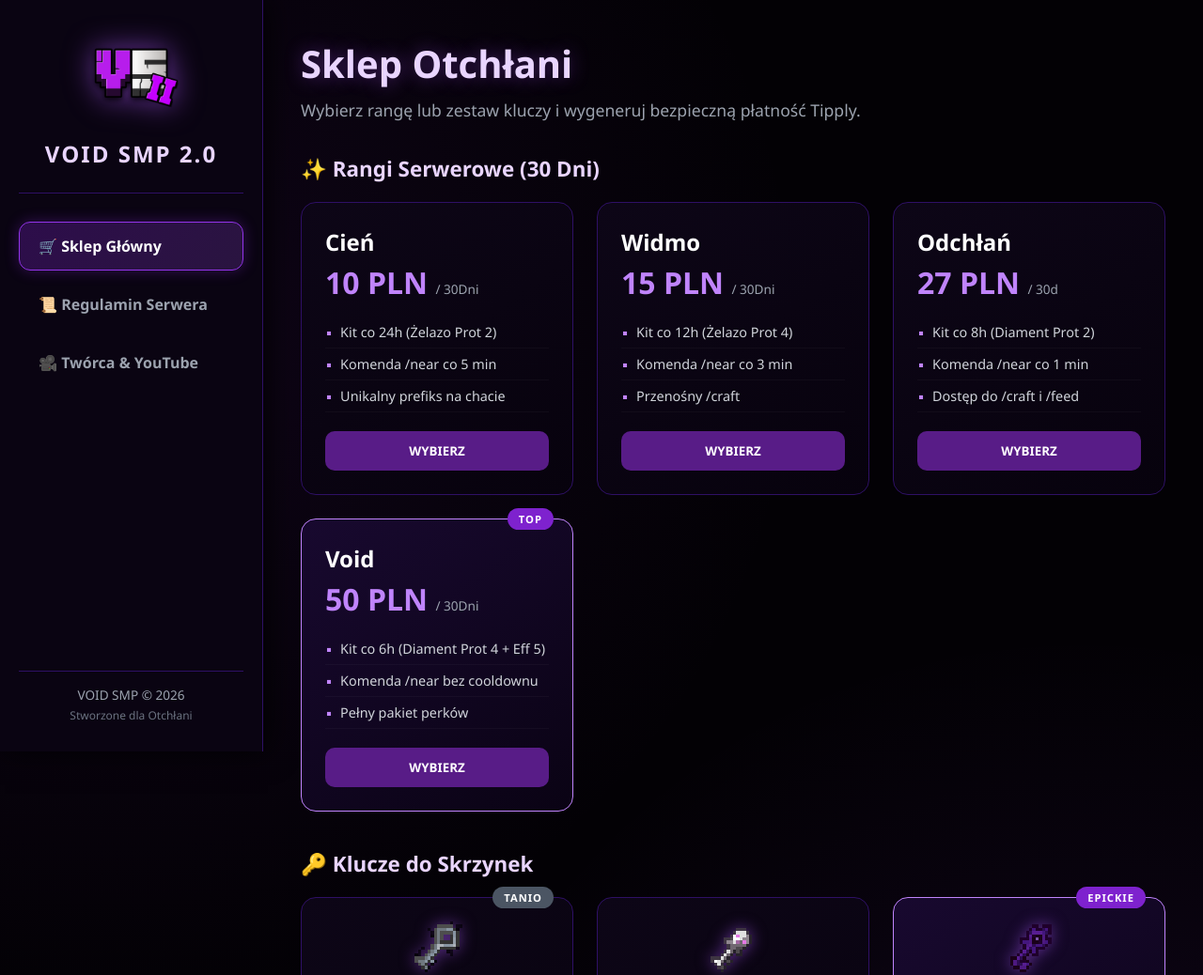
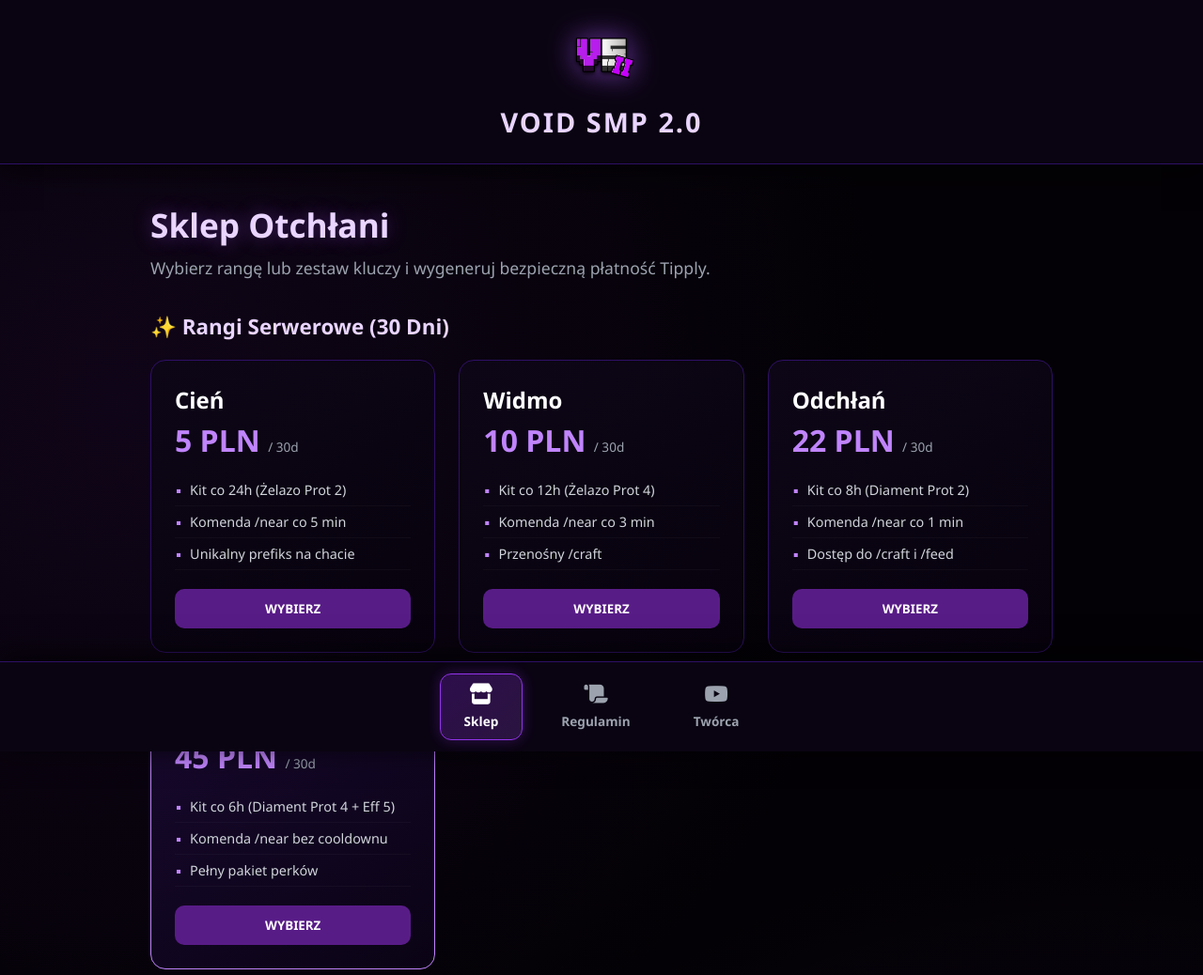
Before and after one commit to wujeksynkuuu/void-smp, a plain HTML site: page index.html in a window 1280 px wide. Shown: the top 1038 px of the page at 94% size. Drawn offline with Linux system fonts and the light colour scheme.

Commit message:
Nowy layout: Górny nagłówek, dolna nawigacja z ikonami, stopka na dole

```diff
--- a/index.html
+++ b/index.html
@@ -4,6 +4,8 @@
 <meta charset="UTF-8">
 <meta name="viewport" content="width=device-width, initial-scale=1.0">
 <title>VOID SMP 2.0 - Portal Otchłani</title>
+<!-- Dodane ikony FontAwesome -->
+<link rel="stylesheet" href="https://cdnjs.cloudflare.com/ajax/libs/font-awesome/6.4.0/css/all.min.css">
 <style>
     :root {
         --bg-deep: #030105;
@@ -27,90 +29,45 @@
         color: var(--text-main);
         min-height: 100vh;
         display: flex;
+        flex-direction: column;
         background-image:
             radial-gradient(circle at 10% 20%, rgba(88, 28, 135, 0.15) 0%, transparent 40%),
             radial-gradient(circle at 90% 80%, rgba(147, 51, 234, 0.1) 0%, transparent 40%);
         overflow-x: hidden;
+        padding-bottom: 90px; /* Miejsce na dolny pasek nawigacji */
     }
 
-    /* SIDEBAR NAVIGATION */
-    sidebar {
-        width: 280px;
+    /* GÓRNY HEADER (LOGO I TYTUŁ) */
+    .top-header {
+        text-align: center;
+        padding: 25px 20px;
         background: var(--bg-panel);
-        border-right: 1px solid var(--border-void);
-        display: flex;
-        flex-direction: column;
-        justify-content: space-between;
-        padding: 30px 20px;
-        position: fixed;
-        height: 100vh;
-        z-index: 100;
-        box-shadow: 5px 0 30px rgba(0,0,0,0.8);
-    }
-
-    .brand-area {
-        text-align: center;
         border-bottom: 1px solid var(--border-void);
-        padding-bottom: 25px;
+        box-shadow: 0 5px 30px rgba(0,0,0,0.8);
+        position: relative;
+        z-index: 10;
     }
 
     .server-logo {
-        width: 100px;
+        width: 70px;
         height: auto;
         filter: drop-shadow(0 0 15px rgba(168, 85, 247, 0.6));
-        margin-bottom: 12px;
+        margin-bottom: 10px;
     }
 
-    .brand-area h1 {
-        font-size: 1.5rem;
+    .top-header h1 {
+        font-size: 1.8rem;
         color: #e9d5ff;
         letter-spacing: 2px;
     }
 
-    .nav-menu {
-        display: flex;
-        flex-direction: column;
-        gap: 10px;
-        margin-top: 30px;
-    }
-
-    .nav-item {
-        background: transparent;
-        border: 1px solid transparent;
-        color: var(--text-muted);
-        padding: 14px 20px;
-        border-radius: 12px;
-        font-weight: 600;
-        text-align: left;
-        cursor: pointer;
-        transition: all 0.25s ease;
-        display: flex;
-        align-items: center;
-        gap: 12px;
-        font-size: 1rem;
-    }
-
-    .nav-item:hover, .nav-item.active {
-        background: linear-gradient(135deg, rgba(126, 34, 206, 0.3), rgba(168, 85, 247, 0.2));
-        border-color: var(--accent-glow);
-        color: #fff;
-        box-shadow: 0 0 15px rgba(147, 51, 234, 0.3);
-    }
-
-    .sidebar-footer {
-        font-size: 0.85rem;
-        color: var(--text-muted);
-        text-align: center;
-        border-top: 1px solid var(--border-void);
-        padding-top: 15px;
-    }
-
-    /* MAIN CONTENT AREA */
+    /* GŁÓWNA TREŚĆ */
     main {
-        margin-left: 280px;
         flex-grow: 1;
-        padding: 40px;
-        max-width: 1300px;
+        width: 100%;
+        max-width: 1000px;
+        margin: 0 auto;
+        padding: 40px 20px;
     }
 
     .section-view {
@@ -123,7 +80,7 @@
     }
 
     h2.page-title {
-        font-size: 2.5rem;
+        font-size: 2.2rem;
         color: #e9d5ff;
         margin-bottom: 10px;
         text-shadow: 0 0 20px rgba(168, 85, 247, 0.4);
@@ -135,7 +92,7 @@
         font-size: 1.1rem;
     }
 
-    /* STORE GRID */
+    /* SKLEP I KARTY */
     .grid-container {
         display: grid;
         grid-template-columns: repeat(auto-fit, minmax(260px, 1fr));
@@ -245,7 +202,7 @@
         background: #7e22ce;
     }
 
-    /* CHECKOUT PANEL */
+    /* GENERATOR TIPPLY */
     .checkout-panel {
         background: linear-gradient(135deg, #0d051c, #05010a);
         border: 2px solid var(--accent-glow);
@@ -261,10 +218,7 @@
         gap: 20px;
     }
 
-    @media(max-width: 900px) {
-        sidebar { width: 100%; height: auto; position: relative; }
-        main { margin-left: 0; padding: 20px; }
-        body { flex-direction: column; }
+    @media(max-width: 768px) {
         .checkout-grid { grid-template-columns: 1fr; }
     }
 
@@ -333,7 +287,7 @@
         box-shadow: 0 0 15px rgba(168, 85, 247, 0.4);
     }
 
-    /* RULES & CREATOR */
+    /* REGULAMIN I TWÓRCA */
     .content-box {
         background: var(--bg-panel);
         border: 1px solid var(--border-void);
@@ -366,6 +320,63 @@
         object-fit: cover;
     }
 
+    /* DOLNA NAWIGACJA (ZAKŁADKI) */
+    .bottom-nav {
+        position: fixed;
+        bottom: 0;
+        left: 0;
+        width: 100%;
+        background: var(--bg-panel);
+        border-top: 1px solid var(--border-void);
+        display: flex;
+        justify-content: center;
+        gap: 15px;
+        padding: 12px 10px;
+        z-index: 100;
+        box-shadow: 0 -5px 30px rgba(0,0,0,0.8);
+    }
+
+    .nav-item {
+        background: transparent;
+        border: 1px solid transparent;
+        color: var(--text-muted);
+        padding: 10px 25px;
+        border-radius: 12px;
+        font-weight: 600;
+        cursor: pointer;
+        transition: all 0.25s ease;
+        display: flex;
+        flex-direction: column; /* Ikona na górze, tekst pod spodem */
+        align-items: center;
+        gap: 8px;
+        font-size: 0.85rem;
+    }
+
+    .nav-item i {
+        font-size: 1.4rem;
+    }
+
+    .nav-item:hover, .nav-item.active {
+        background: linear-gradient(135deg, rgba(126, 34, 206, 0.3), rgba(168, 85, 247, 0.2));
+        border-color: var(--accent-glow);
+        color: #fff;
+        box-shadow: 0 0 15px rgba(147, 51, 234, 0.3);
+    }
+
+    /* DOLNA STOPKA (ZASTRZEŻENIA) */
+    .bottom-footer {
+        text-align: center;
+        padding: 25px 20px;
+        color: var(--text-muted);
+        border-top: 1px solid var(--border-void);
+        margin-top: 40px;
+        font-size: 0.85rem;
+        background: var(--bg-panel);
+    }
+
+    .bottom-footer p { margin-bottom: 5px; }
+    .bottom-footer .subtext { font-size: 0.75rem; color: #6b7280; }
+
     @keyframes fadeIn {
         from { opacity: 0; transform: translateY(10px); }
         to { opacity: 1; transform: translateY(0); }
@@ -374,28 +385,14 @@
 </head>
 <body>
 
-<!-- SIDEBAR NAVIGATION -->
-<sidebar>
-    <div>
-        <div class="brand-area">
-            <img src="server-icon.png" alt="Void Logo" class="server-logo">
-            <h1>VOID SMP 2.0</h1>
-        </div>
-        <div class="nav-menu">
-            <button class="nav-item active" onclick="switchSection('sklep', this)">🛒 Sklep Główny</button>
-            <button class="nav-item" onclick="switchSection('regulamin', this)">📜 Regulamin Serwera</button>
-            <button class="nav-item" onclick="switchSection('tworca', this)">🎥 Twórca & YouTube</button>
-        </div>
-    </div>
-    <div class="sidebar-footer">
-        <p>VOID SMP © 2026</p>
-        <p style="font-size:0.75rem; color:#6b7280; margin-top:4px;">Stworzone dla Otchłani</p>
-    </div>
-</sidebar>
+<!-- GÓRNY HEADER (TYTUŁ) -->
+<header class="top-header">
+    <img src="server-icon.png" alt="Void Logo" class="server-logo">
+    <h1>VOID SMP 2.0</h1>
+</header>
 
-<!-- MAIN VIEW -->
+<!-- GŁÓWNA TREŚĆ -->
 <main>
-
     <!-- SECTION 1: SKLEP -->
     <section id="sklep" class="section-view active">
         <h2 class="page-title">Sklep Otchłani</h2>
@@ -403,9 +400,9 @@
 
         <h3 style="color:#e9d5ff; margin-bottom:20px; font-size:1.4rem;">✨ Rangi Serwerowe (30 Dni)</h3>
         <div class="grid-container">
-            <div class="card" onclick="quickSelect('Ranga Cień', '10 PLN')">
+            <div class="card" onclick="quickSelect('Ranga Cień', '5 PLN')">
                 <div class="item-name">Cień</div>
-                <div class="item-price">10 PLN <span>/ 30Dni</span></div>
+                <div class="item-price">5 PLN <span>/ 30d</span></div>
                 <ul class="features-list">
                     <li>Kit co 24h (Żelazo Prot 2)</li>
                     <li>Komenda /near co 5 min</li>
@@ -414,9 +411,9 @@
                 <button class="card-btn">Wybierz</button>
             </div>
 
-            <div class="card" onclick="quickSelect('Ranga Widmo', '15 PLN')">
+            <div class="card" onclick="quickSelect('Ranga Widmo', '10 PLN')">
                 <div class="item-name">Widmo</div>
-                <div class="item-price">15 PLN <span>/ 30Dni</span></div>
+                <div class="item-price">10 PLN <span>/ 30d</span></div>
                 <ul class="features-list">
                     <li>Kit co 12h (Żelazo Prot 4)</li>
                     <li>Komenda /near co 3 min</li>
@@ -425,9 +422,9 @@
                 <button class="card-btn">Wybierz</button>
             </div>
 
-            <div class="card" onclick="quickSelect('Ranga Odchłań', '27 PLN')">
+            <div class="card" onclick="quickSelect('Ranga Odchłań', '22 PLN')">
                 <div class="item-name">Odchłań</div>
-                <div class="item-price">27 PLN <span>/ 30d</span></div>
+                <div class="item-price">22 PLN <span>/ 30d</span></div>
                 <ul class="features-list">
                     <li>Kit co 8h (Diament Prot 2)</li>
                     <li>Komenda /near co 1 min</li>
@@ -436,10 +433,10 @@
                 <button class="card-btn">Wybierz</button>
             </div>
 
-            <div class="card featured" onclick="quickSelect('Ranga Void', '50 PLN')">
+            <div class="card featured" onclick="quickSelect('Ranga Void', '45 PLN')">
                 <div class="card-badge">Top</div>
                 <div class="item-name">Void</div>
-                <div class="item-price">50 PLN <span>/ 30Dni</span></div>
+                <div class="item-price">45 PLN <span>/ 30d</span></div>
                 <ul class="features-list">
                     <li>Kit co 6h (Diament Prot 4 + Eff 5)</li>
                     <li>Komenda /near bez cooldownu</li>
@@ -452,7 +449,7 @@
         <h3 style="color:#e9d5ff; margin: 40px 0 20px 0; font-size:1.4rem;">🔑 Klucze do Skrzynek</h3>
         <div class="grid-container">
             <div class="card" onclick="quickSelect('Klucz Cień x1', '2 PLN')">
-                <img src="Klucz_cieni.png" alt="Klucz Cień" class="key-icon">
+                <img src="pixil-frame-0 (56).png" alt="Klucz Cień" class="key-icon">
                 <div class="card-badge" style="background:#4b5563;">Tanio</div>
                 <div class="item-name">Klucz Cień</div>
                 <div class="item-price">2 PLN <span>/ szt.</span></div>
@@ -464,25 +461,25 @@
                 <button class="card-btn" onclick="event.stopPropagation(); quickSelect('Klucz Cień x5 (Zestaw)', '7 PLN')">Zestaw x5</button>
             </div>
 
-            <div class="card" onclick="quickSelect('Klucz Widmo x1', '8 PLN')">
-                <img src="Klucz_widmo.png" alt="Klucz Widmo" class="key-icon">
+            <div class="card" onclick="quickSelect('Klucz Widmo x1', '6 PLN')">
+                <img src="pixil-frame-0 (57).png" alt="Klucz Widmo" class="key-icon">
                 <div class="item-name">Klucz Widmo</div>
-                <div class="item-price">8 PLN <span>/ szt.</span></div>
+                <div class="item-price">6 PLN <span>/ szt.</span></div>
                 <ul class="features-list">
-                    <li>1 sztuka: 8 PLN</li>
+                    <li>1 sztuka: 6 PLN</li>
                     <li>Zestaw 3 szt.: 15 PLN</li>
                     <li>Zestaw 5 szt.: 22 PLN</li>
                 </ul>
                 <button class="card-btn" onclick="event.stopPropagation(); quickSelect('Klucz Widmo x5 (Zestaw)', '22 PLN')">Zestaw x5</button>
             </div>
 
-            <div class="card featured" onclick="quickSelect('Klucz Void x1', '20 PLN')">
-                <img src="pixil-frame-0_58.png" alt="Klucz Void" class="key-icon">
+            <div class="card featured" onclick="quickSelect('Klucz Void x1', '15 PLN')">
+                <img src="pixil-frame-0 (58).png" alt="Klucz Void" class="key-icon">
                 <div class="card-badge">Epickie</div>
                 <div class="item-name">Klucz Void</div>
-                <div class="item-price">20 PLN <span>/ szt.</span></div>
+                <div class="item-price">15 PLN <span>/ szt.</span></div>
                 <ul class="features-list">
-                    <li>1 sztuka: 20 PLN</li>
+                    <li>1 sztuka: 15 PLN</li>
                     <li>Zestaw 3 szt.: 38 PLN</li>
                     <li>Zestaw 5 szt.: 60 PLN (Rabat!)</li>
                 </ul>
@@ -535,8 +532,8 @@
                         <div class="code-output" id="finalString">Wpisz nick...</div>
                     </div>
                     <div style="display:flex; gap:10px;">
-                        <button class="btn-action btn-purple" onclick="copyCode()">📋 Kopiuj</button>
-                        <a href="https://tipply.pl/@xeniotojaa" target="_blank" class="btn-action btn-pay" style="flex-grow:1; text-align:center;">Przejdź do Tipply 🚀</a>
+                        <button class="btn-action btn-purple" onclick="copyCode()"><i class="fa-regular fa-copy"></i> Kopiuj</button>
+                        <a href="https://tipply.pl/@xeniotojaa" target="_blank" class="btn-action btn-pay" style="flex-grow:1; text-align:center;">Przejdź do Tipply <i class="fa-solid fa-rocket"></i></a>
                     </div>
                 </div>
             </div>
@@ -576,19 +573,40 @@
         <p class="page-desc">Poznaj osobę stojącą za serwerem Void SMP.</p>
 
         <div class="content-box creator-profile">
-            <img src="ikona.png" alt="Xenio Avatar" class="creator-avatar">
+            <img src="Xenio___face (1).png" alt="Xenio Avatar" class="creator-avatar">
             <h3 style="font-size: 1.8rem; color:#fff; margin-bottom:5px;">Xenio__</h3>
             <p style="color:var(--accent-bright); margin-bottom: 20px; font-weight:600;">Właściciel i Twórca VOID SMP 2.0</p>
             <p style="color:#cbd5e1; margin-bottom: 25px; line-height: 1.6;">
                 Projekt tworzony z pasją dla graczy ceniących dobry survival, zbalansowane mechaniki i unikalny mroczny klimat. Sprawdź kanał YouTube po nowości i materiały z serwera!
             </p>
             <a href="https://www.youtube.com/@XenioJa" target="_blank" class="btn-action btn-purple" style="background:#ff0000; box-shadow:0 0 15px rgba(255,0,0,0.4);">
-                ▶ Oglądaj YouTube (@XenioJa)
+                <i class="fa-brands fa-youtube"></i> Oglądaj YouTube (@XenioJa)
             </a>
         </div>
     </section>
+</main>
 
-</main>
+<!-- DOLNA STOPKA (ZASTRZEŻENIA) -->
+<footer class="bottom-footer">
+    <p>VOID SMP © 2026</p>
+    <p class="subtext">Stworzone dla Otchłani</p>
+</footer>
+
+<!-- DOLNY PASEK NAWIGACJI (ZAKŁADKI) -->
+<nav class="bottom-nav">
+    <button class="nav-item active" onclick="switchSection('sklep', this)">
+        <i class="fa-solid fa-store"></i>
+        Sklep
+    </button>
+    <button class="nav-item" onclick="switchSection('regulamin', this)">
+        <i class="fa-solid fa-scroll"></i>
+        Regulamin
+    </button>
+    <button class="nav-item" onclick="switchSection('tworca', this)">
+        <i class="fa-brands fa-youtube"></i>
+        Twórca
+    </button>
+</nav>
 
 <script>
     function switchSection(sectionId, btnElement) {
@@ -597,6 +615,9 @@
 
         document.getElementById(sectionId).classList.add('active');
         btnElement.classList.add('active');
+
+        // Przewijanie do góry przy zmianie zakładki
+        window.scrollTo({ top: 0, behavior: 'smooth' });
     }
 
     function quickSelect(productName, price) {
```
